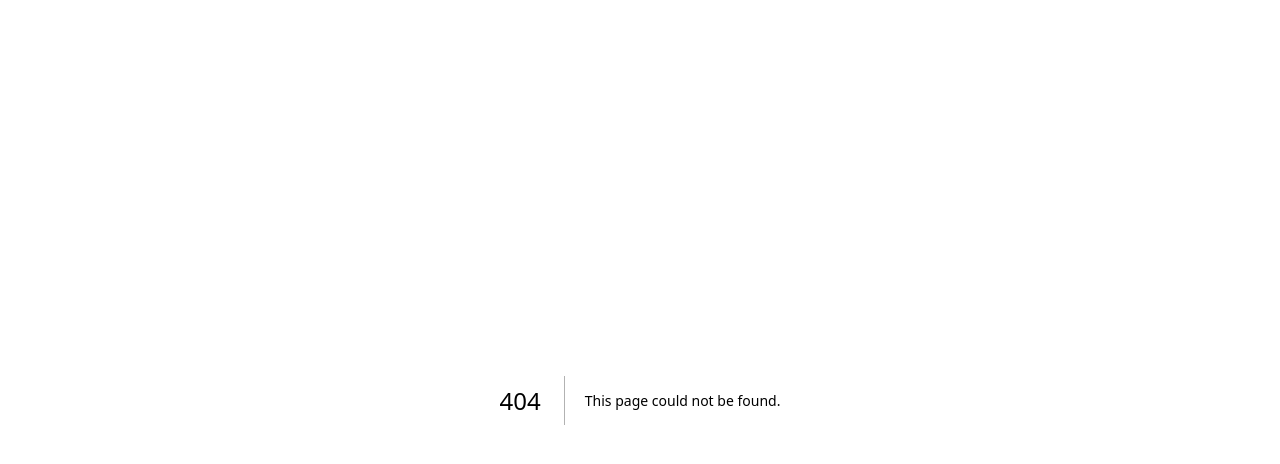
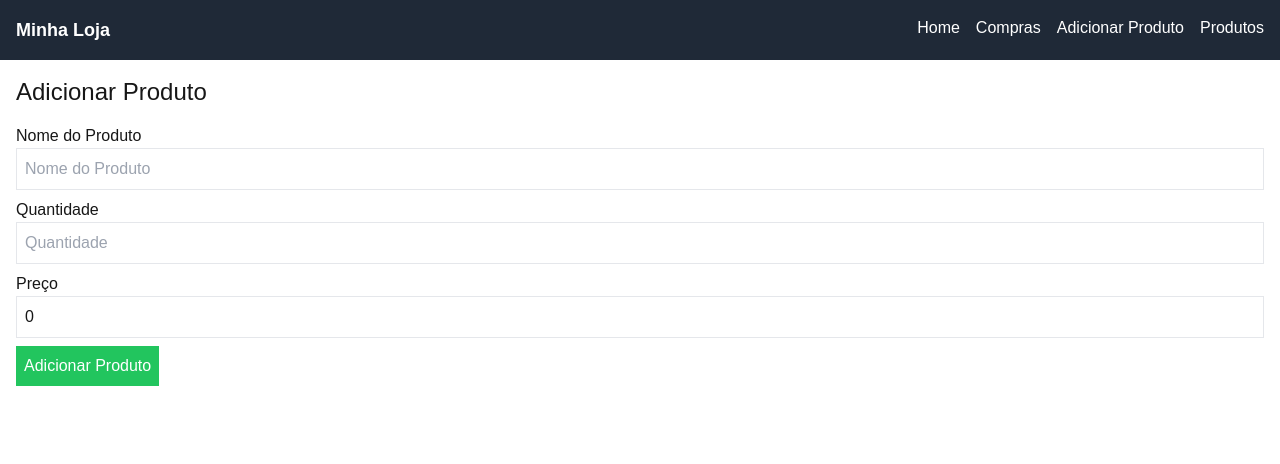
Before and after one commit to PedroCo3lho/projeto-tapwm, a Next.js app: page /adicionar-produtos in a window 1280 px wide. Before the commit this address had no page. Shown: the top 464 px of the page. Built offline with nearby package versions, Linux system fonts and the light colour scheme; no server answers.

Commit message:
initial commit

```diff
--- /dev/null
+++ b/app/adicionar-produtos/page.tsx
@@ -0,0 +1,50 @@
+"use client";
+import { useState } from 'react';
+import { supabase } from '../../lib/supabase';
+
+const AddProductPage = () => {
+  const [nomeProduto, setNomeProduto] = useState<string>('');
+  const [qtdProduto, setQtdProduto] = useState<number>();
+  const [precoProduto, setPrecoProduto] = useState<number>(0.0);
+
+  const addProduct = async () => {
+    await supabase.from('products').insert([{ nome_produto: nomeProduto, qtd_produto: qtdProduto, preco_produto: precoProduto }]);
+    setNomeProduto('');
+    setQtdProduto(0);
+    setPrecoProduto(0);
+  };
+
+  return (
+    <div className="container mx-auto p-4">
+      <h1 className="text-2xl mb-4">Adicionar Produto</h1>
+      <label >Nome do Produto</label>
+      <input
+        type="text"
+        value={nomeProduto}
+        onChange={(e) => setNomeProduto(e.target.value)}
+        placeholder="Nome do Produto"
+        className="border p-2 mb-2 w-full"
+      />
+      <label >Quantidade</label>
+      <input
+        type="num11ber"
+        value={qtdProduto}
+        onChange={(e) => setQtdProduto(Number(e.target.value))}
+        placeholder="Quantidade"
+        className="border p-2 mb-2 w-full"
+      />
+      <label >Preço</label>
+      <input
+        type="number"
+        step="0.01"
+        value={precoProduto}
+        onChange={(e) => setPrecoProduto(Number(e.target.value))}
+        placeholder="Preço"
+        className="border p-2 mb-2 w-full"
+      />
+      <button onClick={addProduct} className="bg-green-500 text-white p-2">Adicionar Produto</button>
+    </div>
+  );
+};
+
+export default AddProductPage;
--- /dev/null
+++ b/app/components/NavBar.tsx
@@ -0,0 +1,19 @@
+import Link from "next/link";
+
+const Navbar = () => {
+  return (
+    <nav className="bg-gray-800 p-4 text-white">
+      <div className="container mx-auto flex justify-between">
+        <h1 className="text-lg font-bold">Minha Loja</h1>
+        <div className="flex space-x-4">
+          <Link href="/" className="hover:underline">Home</Link>
+          <Link href="/todo" className="hover:underline">Compras</Link>
+          <Link href="/adicionar-produtos" className="hover:underline">Adicionar Produto</Link>
+          <Link href="/produtos" className="hover:underline">Produtos</Link>
+        </div>
+      </div>
+    </nav>
+  );
+};
+
+export default Navbar;
--- a/app/layout.tsx
+++ b/app/layout.tsx
@@ -1,6 +1,7 @@
 import type { Metadata } from "next";
 import localFont from "next/font/local";
 import "./globals.css";
+import Navbar from "./components/NavBar";
 
 const geistSans = localFont({
   src: "./fonts/GeistVF.woff",
@@ -25,9 +26,8 @@ export default function RootLayout({
 }>) {
   return (
     <html lang="en">
-      <body
-        className={`${geistSans.variable} ${geistMono.variable} antialiased`}
-      >
+      <body className={`${geistSans.variable} ${geistMono.variable} antialiased`}>
+        <Navbar />
         {children}
       </body>
     </html>
--- /dev/null
+++ b/app/produtos/page.tsx
@@ -0,0 +1,48 @@
+"use client";
+import { useEffect, useState } from 'react';
+import { supabase } from '../../lib/supabase';
+
+interface Product {
+  id: number;
+  nome_produto: string;
+  qtd_produto: number;
+  preco_produto: number;
+}
+
+const ProductsPage = () => {
+  const [products, setProducts] = useState<Product[]>([]);
+
+  useEffect(() => {
+    const fetchProducts = async () => {
+      const { data } = await supabase.from('products').select();
+      setProducts(data || []);
+    };
+    fetchProducts();
+  }, []);
+
+  return (
+    <div className="container mx-auto p-4">
+      <h1 className="text-2xl mb-4">Lista de Produtos</h1>
+      <table className="min-w-full bg-white border border-gray-300">
+        <thead>
+          <tr>
+            <th className="border-b py-2">Nome</th>
+            <th className="border-b py-2">Quantidade</th>
+            <th className="border-b py-2">Preço</th>
+          </tr>
+        </thead>
+        <tbody>
+          {products.map(product => (
+            <tr key={product.id}>
+              <td className="border-b py-2">{product.nome_produto}</td>
+              <td className="border-b py-2">{product.qtd_produto}</td>
+              <td className="border-b py-2">{product.preco_produto.toFixed(2)}</td>
+            </tr>
+          ))}
+        </tbody>
+      </table>
+    </div>
+  );
+};
+
+export default ProductsPage;
--- /dev/null
+++ b/app/todo/page.tsx
@@ -0,0 +1,59 @@
+"use client";
+import { useState, useEffect } from 'react';
+import { supabase } from '../../lib/supabase';
+
+interface Todo {
+  id: number;
+  title: string;
+}
+
+const TodoPage = () => {
+  const [todos, setTodos] = useState<Todo[]>([]);
+  const [title, setTitle] = useState<string>('');
+
+  useEffect(() => {
+    const fetchTodos = async () => {
+      const { data } = await supabase.from('todos').select();
+      setTodos(data || []);
+    };
+    fetchTodos();
+  }, []);
+
+  const addTodo = async () => {
+    const { data } = await supabase.from('todos').insert([{ title }]);
+    if (data) {
+      setTodos([...todos, ...data]);
+      setTitle('');
+    }
+  };
+
+  const deleteTodo = async (id: number) => {
+    await supabase.from('todos').delete().eq('id', id);
+    setTodos(todos.filter(todo => todo.id !== id));
+  };
+
+  return (
+    <div className="container mx-auto p-4">
+      <h1 className="text-2xl mb-4">Lista de Compras</h1>
+      <input
+        type="text"
+        value={title}
+        onChange={(e) => setTitle(e.target.value)}
+        placeholder="Adicionar item"
+        className="border p-2 mr-2"
+      />
+      <button onClick={addTodo} className="bg-blue-500 text-white p-2">Adicionar</button>
+
+      <ul className="mt-4">
+        {todos.map(todo => (
+          <li key={todo.id} className="flex justify-between items-center border-b py-2">
+            {todo.title}
+            <button onClick={() => deleteTodo(todo.id)} className="text-red-500">Deletar</button>
+          </li>
+        ))}
+      </ul>
+    </div>
+  );
+};
+
+export default TodoPage;
--- /dev/null
+++ b/lib/supabase.ts
@@ -0,0 +1,6 @@
+import { createClient } from '@supabase/supabase-js';
+
+const supabaseUrl = process.env.NEXT_PUBLIC_SUPABASE_URL as string
+const supabaseAnonKey = process.env.NEXT_PUBLIC_SUPABASE_ANON_KEY as string
+
+export const supabase = createClient(supabaseUrl, supabaseAnonKey);
```
Also changed, not shown: package.json (+6 -5 lines), 1 other file (tests, documents, lock files or other folders).
